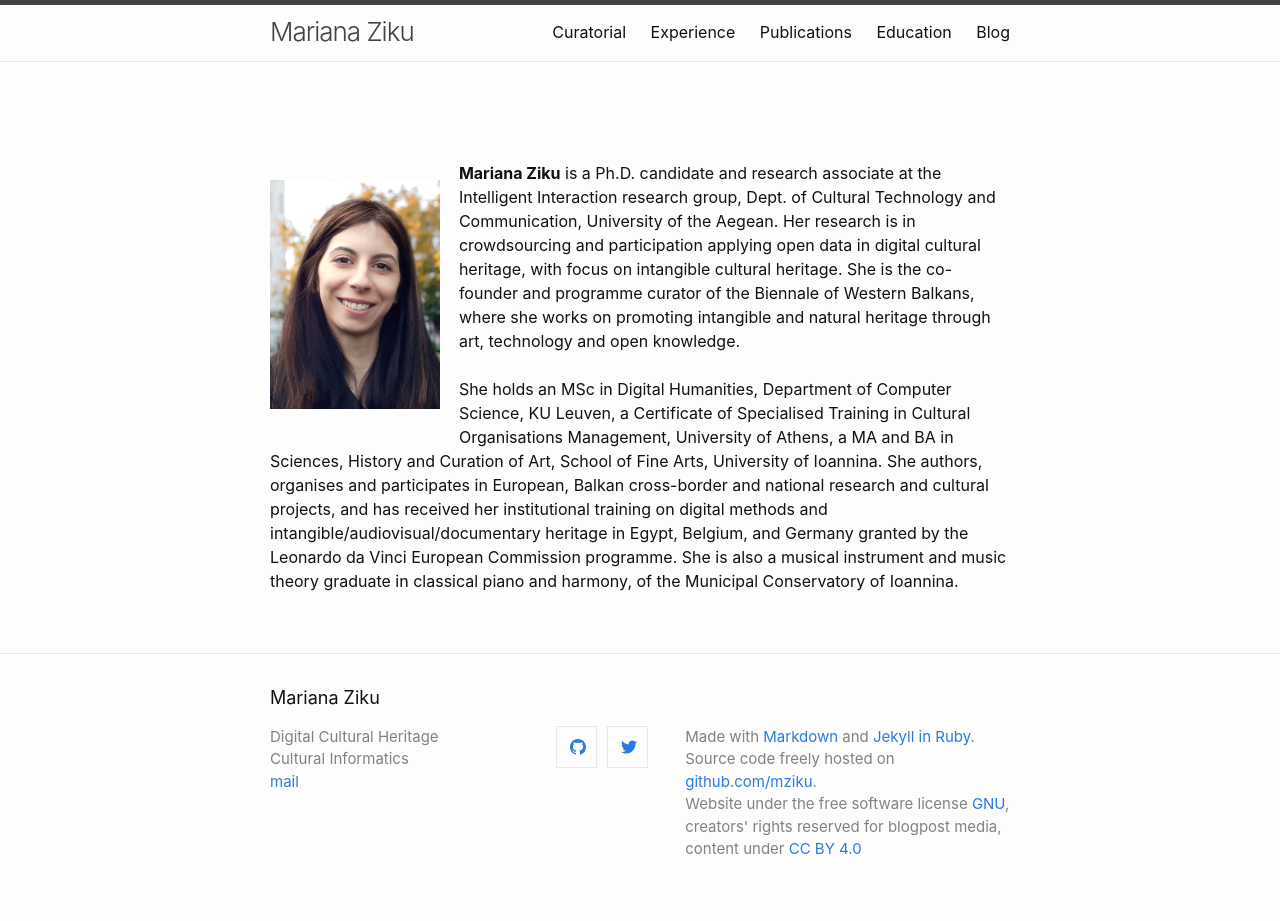
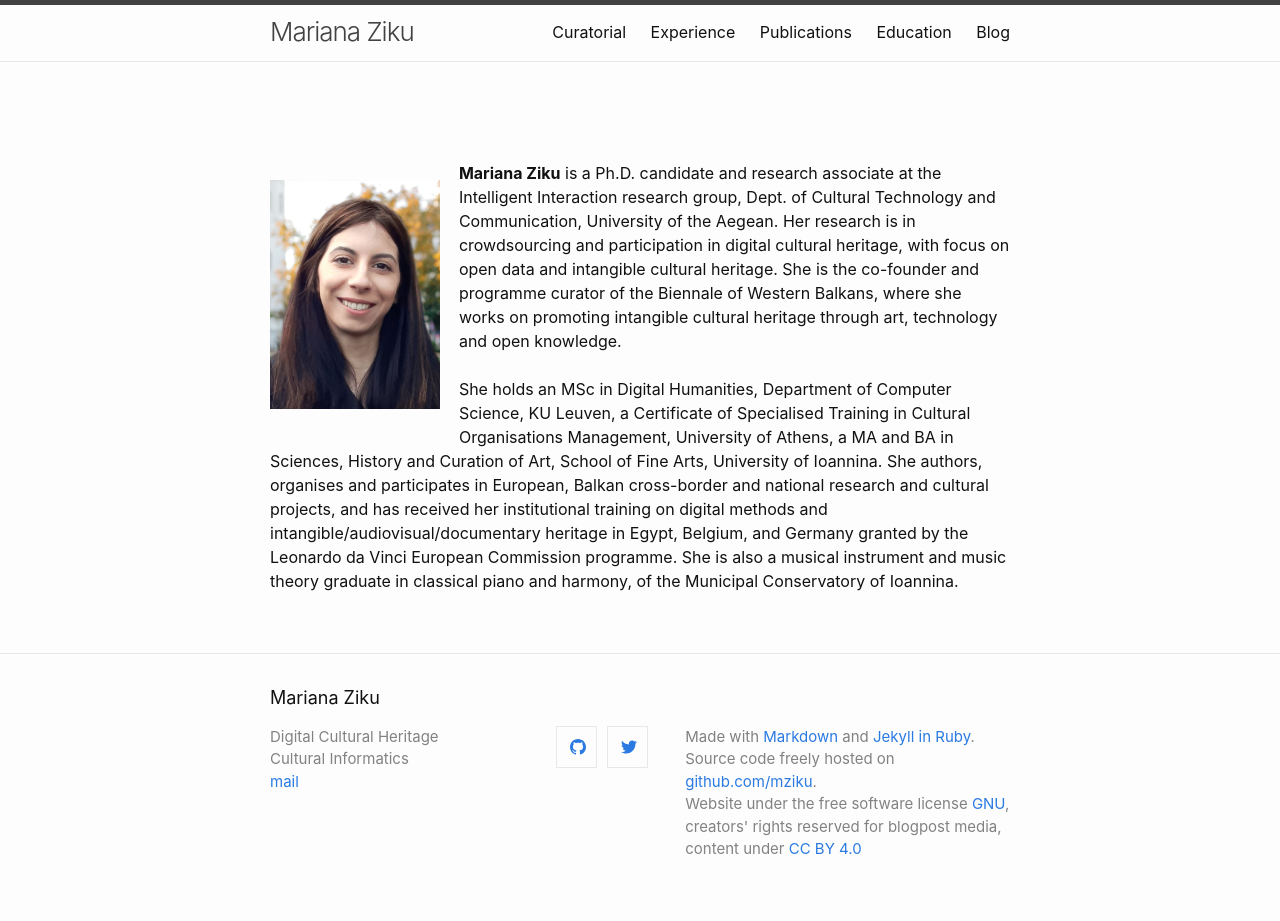
Before and after one commit to mziku/mziku.github.io, a Jekyll site: the page built from index.md, in a window 1280 px wide. Built offline with Jekyll 4.4.1, drawn with Linux system fonts in a browser that asks for light colours.

Commit message:
Update index.md

```diff
--- a/index.md
+++ b/index.md
@@ -4,7 +4,7 @@ layout: page
 
 <br>
 <p style="float: left;"><img src="https://mziku.github.io/images/mziku-portrait300x404px.jpg" style="float:left; margin-top:5mm; margin-right:5mm; margin-bottom:5mm; margin-left:5;" alt="mariana-ziku-profile-picture" width="170" height="auto"></p>
-**Mariana Ziku** is a Ph.D. candidate and research associate at the Intelligent Interaction research group, Dept. of Cultural Technology and Communication, University of the Aegean. Her research is in crowdsourcing and participation applying open data in digital cultural heritage, with focus on intangible cultural heritage. She is the co-founder and programme curator of the Biennale of Western Balkans, where she works on promoting intangible and natural heritage through art, technology and open knowledge.
+**Mariana Ziku** is a Ph.D. candidate and research associate at the Intelligent Interaction research group, Dept. of Cultural Technology and Communication, University of the Aegean. Her research is in crowdsourcing and participation in digital cultural heritage, with focus on open data and intangible cultural heritage. She is the co-founder and programme curator of the Biennale of Western Balkans, where she works on promoting intangible cultural heritage through art, technology and open knowledge.
 <br>
 <br>
 She holds an MSc in Digital Humanities, Department of Computer Science, KU Leuven, a Certificate of Specialised Training in Cultural Organisations Management, University of Athens, a MA and BA in Sciences, History and Curation of Art, School of Fine Arts, University of Ioannina. She authors, organises and participates in European, Balkan cross-border and national research and cultural projects, and has received her institutional training on digital methods and intangible/audiovisual/documentary heritage in Egypt, Belgium, and Germany granted by the Leonardo da Vinci European Commission programme. She is also a musical instrument and music theory graduate in classical piano and harmony, of the Municipal Conservatory of Ioannina.
```
